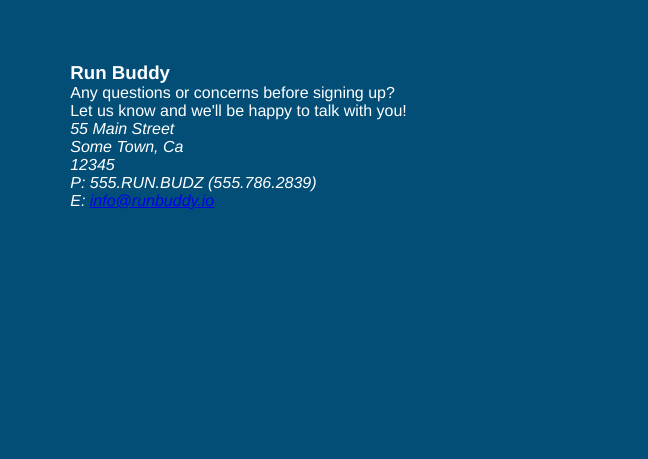
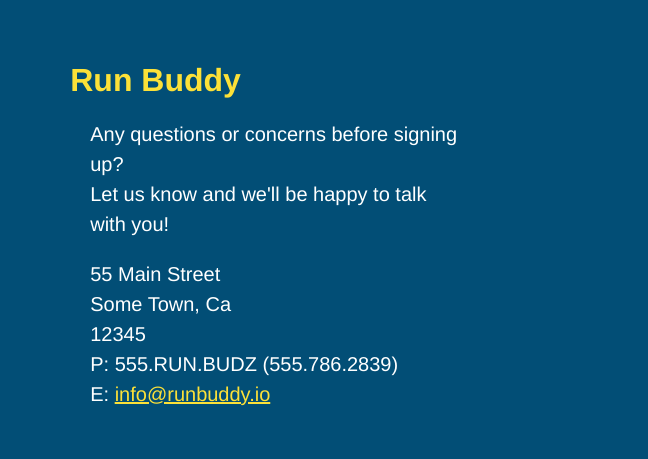
Before and after one commit to TKDoyer/RUN-BUDDY, a plain HTML site: page index.html in a window 1280 px wide. Shown: the part 4154-4613 px from the top of the page, 632-1280 px from the left. Drawn offline with Linux system fonts and the light colour scheme.

```diff
--- a/assets/css/run-buddy.css
+++ b/assets/css/run-buddy.css
@@ -280,3 +280,21 @@ section {
   height: 400px;
   box-align: left;
 }
+
+
+.contact-info h3 {
+  color: #fce138;
+  font-size: 32px;
+}
+
+.contact-info p, .contact-info address {
+  margin: 20px;
+  line-height: 1.5 ;
+  font-size: 20px;
+  font-style: normal;
+
+}
+.contact-info a {
+  color: #fce138;
+}
+/* Reach out styles end */
```
